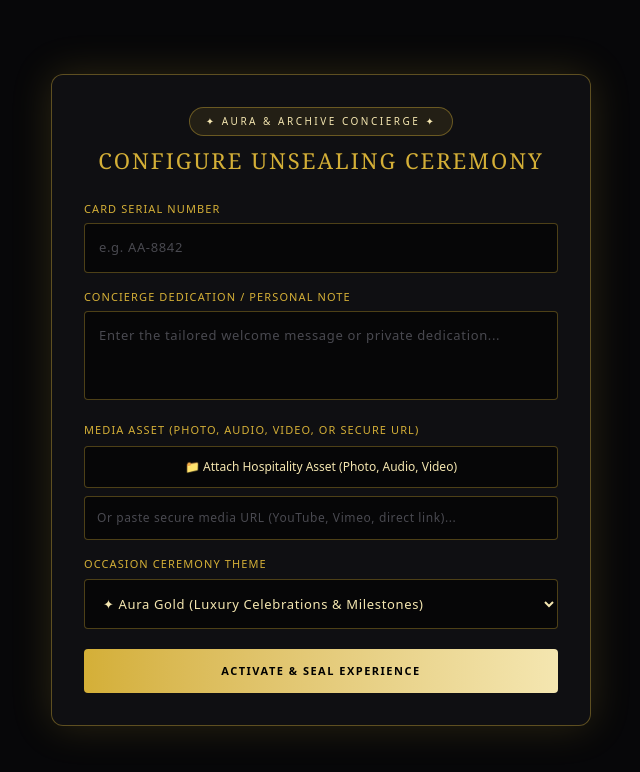
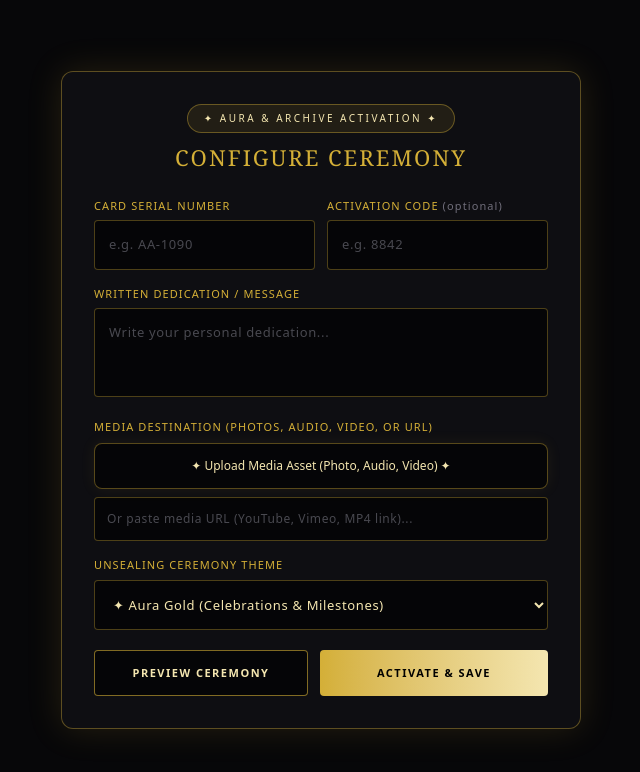
Before and after one commit to Aura-And-Archive/aura-and-archive-web, a Next.js app: page /activate in a window 1280 px wide. Shown: the top 772 px of the page, without its empty margins (319-959 px from the left). Built offline with nearby package versions, Linux system fonts and the light colour scheme.

Commit message:
Add working video preview modal, Aura Gold upload button & success badge, and theme shape validation

```diff
--- a/src/app/activate/page.tsx
+++ b/src/app/activate/page.tsx
@@ -1,19 +1,21 @@
 'use client';
 
-import { useState, useEffect, Suspense } from 'react';
+import { useState, useEffect, Suspense, useRef } from 'react';
 import { useSearchParams } from 'next/navigation';
 import { createClient } from '@supabase/supabase-js';
 
 function ActivateForm() {
   const searchParams = useSearchParams();
   const [serialNumber, setSerialNumber] = useState('');
+  const [activationCode, setActivationCode] = useState('');
   const [messageText, setMessageText] = useState('');
-  const [mediaUrl, setMediaUrl] = useState(''); // Clean & unpopulated
-  const [uploadedFileName, setUploadedFileName] = useState(''); // Masked status indicator
+  const [mediaUrl, setMediaUrl] = useState('');
+  const [uploadedFileName, setUploadedFileName] = useState('');
   const [effectType, setEffectType] = useState('gold-confetti');
   const [uploading, setUploading] = useState(false);
   const [status, setStatus] = useState<'idle' | 'loading' | 'success' | 'error'>('idle');
   const [errorMessage, setErrorMessage] = useState('');
+  const [showPreview, setShowPreview] = useState(false);
 
   useEffect(() => {
     const urlSerial = searchParams.get('id') || searchParams.get('serial') || searchParams.get('cardId');
@@ -22,7 +24,7 @@ function ActivateForm() {
     }
   }, [searchParams]);
 
-  // Handle direct file upload for Pictures, Audio, and Video (Hospitality Grade)
+  // Handle direct file upload for Pictures, Audio, and Video
   const handleFileUpload = async (e: React.ChangeEvent<HTMLInputElement>) => {
     const file = e.target.files?.[0];
     if (!file) return;
@@ -59,7 +61,7 @@ function ActivateForm() {
       setUploadedFileName(file.name);
     } catch (err: any) {
       console.error('Upload error:', err);
-      setErrorMessage(err?.message || 'Failed to upload media asset.');
+      setErrorMessage(err?.message || 'Failed to upload media file.');
     } finally {
       setUploading(false);
     }
@@ -108,27 +110,28 @@ function ActivateForm() {
     } catch (err: any) {
       console.error('Activation error:', err);
       setStatus('error');
-      setErrorMessage(err.message || 'Failed to activate experience.');
+      setErrorMessage(err.message || 'Failed to activate card.');
     }
   };
 
   return (
-    <div className="max-w-[540px] w-full bg-[#101014]/94 border border-[#d4af37]/40 rounded-xl p-6 md:p-8 shadow-[0_0_40px_rgba(212,175,55,0.18)] backdrop-blur-md space-y-6">
+    <div className="max-w-[520px] w-full bg-[#101014]/92 border border-[#d4af37]/40 rounded-xl p-6 md:p-8 shadow-[0_0_35px_rgba(212,175,55,0.15)] backdrop-blur-md space-y-6">
       <div className="text-center space-y-2">
         <div className="inline-block px-4 py-1.5 border border-[#d4af37]/40 rounded-[30px] text-[10px] tracking-[2.5px] uppercase text-[#f4e6b0] bg-[#d4af37]/10">
-          ✦ Aura & Archive Concierge ✦
+          ✦ Aura & Archive Activation ✦
         </div>
         <h1 className="font-serif text-[22px] uppercase text-[#d4af37] tracking-[2px]">
-          Configure Unsealing Ceremony
+          Configure Ceremony
         </h1>
         {serialNumber && (
           <p className="text-[12px] text-[#b0aebf] tracking-wider">
-            SECURE ACCESS ID: <span className="text-[#d4af37] font-semibold">{serialNumber}</span>
+            CARD ID: <span className="text-[#d4af37] font-semibold">{serialNumber}</span>
           </p>
         )}
       </div>
 
       <form onSubmit={handleActivate} className="space-y-4">
+        <div className="grid grid-cols-1 md:grid-cols-2 gap-3">
           <div>
             <label className="block text-[11px] uppercase tracking-widest text-[#d4af37] mb-1.5">
               Card Serial Number
@@ -137,49 +140,62 @@ function ActivateForm() {
               type="text"
               value={serialNumber}
               onChange={(e) => setSerialNumber(e.target.value)}
-            placeholder="e.g. AA-8842"
+              placeholder="e.g. AA-1090"
               required
               className="w-full bg-black/60 border border-[#d4af37]/35 p-3.5 text-white rounded text-[13px] tracking-wider placeholder:text-[#b0aebf]/40 focus:outline-none focus:border-[#d4af37]"
             />
           </div>
+          <div>
+            <label className="block text-[11px] uppercase tracking-widest text-[#d4af37] mb-1.5">
+              Activation Code <span className="text-[#b0aebf]/60 lowercase">(optional)</span>
+            </label>
+            <input
+              type="text"
+              value={activationCode}
+              onChange={(e) => setActivationCode(e.target.value)}
+              placeholder="e.g. 8842"
+              className="w-full bg-black/60 border border-[#d4af37]/35 p-3.5 text-white rounded text-[13px] tracking-wider placeholder:text-[#b0aebf]/40 focus:outline-none focus:border-[#d4af37]"
+            />
+          </div>
+        </div>
 
         <div>
           <label className="block text-[11px] uppercase tracking-widest text-[#d4af37] mb-1.5">
-            Concierge Dedication / Personal Note
+            Written Dedication / Message
           </label>
           <textarea
             value={messageText}
             onChange={(e) => setMessageText(e.target.value)}
-            placeholder="Enter the tailored welcome message or private dedication..."
+            placeholder="Write your personal dedication..."
             rows={3}
             className="w-full bg-black/60 border border-[#d4af37]/35 p-3.5 text-white rounded text-[13px] tracking-wider placeholder:text-[#b0aebf]/40 focus:outline-none focus:border-[#d4af37] resize-none"
           />
         </div>
 
-        {/* Premium Masked Media Destination UI */}
+        {/* Modern Aura Gold Upload Button & Masked Success State */}
         <div className="space-y-2">
           <label className="block text-[11px] uppercase tracking-widest text-[#d4af37]">
-            Media Asset (Photo, Audio, Video, or Secure URL)
+            Media Destination (Photos, Audio, Video, or URL)
           </label>
 
           {uploadedFileName ? (
-            <div className="flex items-center justify-between bg-[#102217] border border-[#2e7d32] p-3 rounded text-xs text-[#a5d6a7]">
-              <div className="flex items-center gap-2 truncate pr-2">
-                <span className="text-emerald-400 font-bold text-sm">✓</span>
-                <span className="truncate font-medium">Asset Secured: {uploadedFileName}</span>
+            <div className="flex items-center justify-between bg-[#d4af37]/10 border border-[#d4af37]/50 p-3.5 rounded-lg text-xs text-[#f4e6b0]">
+              <div className="flex items-center gap-2.5 truncate pr-2">
+                <span className="text-[#d4af37] font-bold">✦</span>
+                <span className="truncate font-medium">Asset Attached: {uploadedFileName}</span>
               </div>
               <button
                 type="button"
                 onClick={handleClearMedia}
-                className="text-[11px] text-red-300 hover:text-red-100 uppercase tracking-wider underline cursor-pointer shrink-0"
+                className="text-[11px] text-[#b0aebf] hover:text-[#f4e6b0] uppercase tracking-wider underline cursor-pointer shrink-0"
               >
                 Replace
               </button>
             </div>
           ) : (
             <div className="space-y-2">
-              <label className="block cursor-pointer bg-black/60 border border-[#d4af37]/35 hover:border-[#d4af37] p-3 text-center text-xs text-[#f4e6b0] rounded transition-colors">
-                {uploading ? 'Securing Asset in Vault...' : '📁 Attach Hospitality Asset (Photo, Audio, Video)'}
+              <label className="block cursor-pointer bg-black/60 border border-[#d4af37]/40 hover:border-[#d4af37] p-3.5 text-center text-xs text-[#f4e6b0] rounded-lg transition-all shadow-[0_0_15px_rgba(212,175,55,0.08)]">
+                {uploading ? 'Securing Asset in Vault...' : '✦ Upload Media Asset (Photo, Audio, Video) ✦'}
                 <input type="file" accept="image/*,audio/*,video/*" onChange={handleFileUpload} className="hidden" />
               </label>
 
@@ -187,7 +203,7 @@ function ActivateForm() {
                 type="text"
                 value={mediaUrl}
                 onChange={(e) => setMediaUrl(e.target.value)}
-                placeholder="Or paste secure media URL (YouTube, Vimeo, direct link)..."
+                placeholder="Or paste media URL (YouTube, Vimeo, MP4 link)..."
                 className="w-full bg-black/60 border border-[#d4af37]/35 p-3 text-white rounded text-[12px] tracking-wider placeholder:text-[#b0aebf]/40 focus:outline-none focus:border-[#d4af37]"
               />
             </div>
@@ -196,18 +212,18 @@ function ActivateForm() {
 
         <div>
           <label className="block text-[11px] uppercase tracking-widest text-[#d4af37] mb-1.5">
-            Occasion Ceremony Theme
+            Unsealing Ceremony Theme
           </label>
           <select
             value={effectType}
             onChange={(e) => setEffectType(e.target.value)}
             className="w-full bg-black/60 border border-[#d4af37]/35 p-3.5 text-[#f4e6b0] rounded text-[13px] tracking-wider focus:outline-none focus:border-[#d4af37]"
           >
-            <option value="gold-confetti">✦ Aura Gold (Luxury Celebrations & Milestones)</option>
-            <option value="executive-light">✦ Corporate Lumina (Hospitality & Executive)</option>
+            <option value="gold-confetti">✦ Aura Gold (Celebrations & Milestones)</option>
+            <option value="executive-light">✦ Corporate Lumina (Professional & Commercial)</option>
             <option value="eternal-dove">✦ Eternal Remembrance (Condolences & Memorials)</option>
-            <option value="gender-reveal">✦ New Arrival (Boutique Baby & Family Gifts)</option>
-            <option value="ruby-petal">✦ Crimson Romance (Resort Anniversaries & Proposals)</option>
+            <option value="gender-reveal">✦ New Arrival (Baby Showers & Gender Reveals)</option>
+            <option value="ruby-petal">✦ Crimson Romance (Anniversaries & Proposals)</option>
           </select>
         </div>
 
@@ -216,25 +232,63 @@ function ActivateForm() {
         )}
 
         <div className="flex gap-3 pt-1">
-          {serialNumber && (
-            <a
-              href={`/v/${encodeURIComponent(serialNumber.trim())}`}
-              target="_blank"
-              rel="noopener noreferrer"
-              className="flex-1 bg-black/60 border border-[#d4af37]/60 hover:border-[#d4af37] text-[#f4e6b0] text-center font-semibold py-3.5 px-4 rounded text-[11px] uppercase tracking-[1.5px] transition-all"
+          <button
+            type="button"
+            onClick={() => setShowPreview(true)}
+            className="flex-1 bg-black/60 border border-[#d4af37]/60 hover:border-[#d4af37] text-[#f4e6b0] font-semibold py-3.5 px-4 rounded text-[11px] uppercase tracking-[1.5px] transition-all cursor-pointer"
           >
-              Preview Ceremony ↗
-            </a>
-          )}
+            Preview Ceremony
+          </button>
+
           <button
             type="submit"
             disabled={status === 'loading' || status === 'success'}
-            className="flex-2 w-full bg-gradient-to-r from-[#d4af37] to-[#f4e6b0] hover:brightness-110 text-black font-semibold py-3.5 px-6 rounded text-[11px] uppercase tracking-[1.5px] transition-all cursor-pointer disabled:opacity-50"
+            className="flex-1 bg-gradient-to-r from-[#d4af37] to-[#f4e6b0] hover:brightness-110 text-black font-semibold py-3.5 px-6 rounded text-[11px] uppercase tracking-[1.5px] transition-all cursor-pointer disabled:opacity-50"
           >
-            {status === 'loading' ? 'Encrypting & Saving...' : status === 'success' ? 'Ceremony Live!' : 'Activate & Seal Experience'}
+            {status === 'loading' ? 'Activating Card...' : status === 'success' ? 'Activated!' : 'Activate & Save'}
           </button>
         </div>
       </form>
+
+      {/* Fully Functional Live Preview Modal */}
+      {showPreview && (
+        <div className="fixed inset-0 bg-black/85 backdrop-blur-md z-50 flex items-center justify-center p-4">
+          <div className="max-w-[500px] w-full bg-[#101014] border border-[#d4af37] rounded-xl p-6 text-center space-y-4 shadow-2xl relative max-h-[90vh] overflow-y-auto">
+            <button
+              onClick={() => setShowPreview(false)}
+              className="absolute top-3 right-3 text-[#d4af37] hover:text-white text-xs uppercase tracking-wider"
+            >
+              ✕ Close
+            </button>
+            <div className="inline-block px-3 py-1 border border-[#d4af37]/40 rounded-full text-[10px] uppercase text-[#f4e6b0] bg-[#d4af37]/10">
+              ✦ Live Ceremony Preview ({effectType}) ✦
+            </div>
+            <h2 className="text-lg font-serif uppercase text-[#d4af37]">Unsealing Preview</h2>
+
+            <div className="bg-black/60 border border-[#d4af37]/30 p-4 rounded text-left space-y-2 text-sm text-[#f4e6b0]">
+              <p className="text-[10px] uppercase tracking-widest text-[#d4af37]">Message:</p>
+              <p className="text-white text-sm font-light">{messageText || "No custom message entered yet."}</p>
+            </div>
+
+            {mediaUrl ? (
+              <div className="relative w-full rounded border border-[#d4af37]/30 bg-black aspect-video overflow-hidden">
+                <video src={mediaUrl} controls playsInline className="w-full h-full object-contain" />
+              </div>
+            ) : (
+              <div className="p-3 bg-black/40 border border-[#d4af37]/20 rounded text-xs text-[#b0aebf]">
+                No media attached for preview.
+              </div>
+            )}
+
+            <button
+              onClick={() => setShowPreview(false)}
+              className="w-full bg-gradient-to-r from-[#d4af37] to-[#f4e6b0] text-black font-semibold py-3 rounded text-xs uppercase tracking-wider cursor-pointer"
+            >
+              Return to Editing
+            </button>
+          </div>
+        </div>
+      )}
     </div>
   );
 }
@@ -242,7 +296,7 @@ function ActivateForm() {
 export default function ActivatePage() {
   return (
     <div className="min-h-screen bg-[#070709] text-white flex flex-col items-center justify-center p-4">
-      <Suspense fallback={<div className="text-[#d4af37] text-sm animate-pulse">Loading concierge portal...</div>}>
+      <Suspense fallback={<div className="text-[#d4af37] text-sm animate-pulse">Loading activation portal...</div>}>
         <ActivateForm />
       </Suspense>
     </div>
--- a/src/app/v/[id]/ExperienceClient.tsx
+++ b/src/app/v/[id]/ExperienceClient.tsx
@@ -103,6 +103,56 @@ export default function ExperienceClient({ cardId }: { cardId: string }) {
   const activeThemeKey = cardData?.effect_type || 'gold-confetti';
   const theme = THEME_STYLES[activeThemeKey] || THEME_STYLES['gold-confetti'];
 
+  // Custom Shape Drawer Engine
+  const drawCustomShape = (ctx: CanvasRenderingContext2D, type: string, size: number, color: string) => {
+    ctx.fillStyle = color;
+    ctx.strokeStyle = color;
+
+    if (type === 'ruby-petal') {
+      // Organic Rose Petal Shape 🌹
+      ctx.beginPath();
+      ctx.moveTo(0, -size);
+      ctx.bezierCurveTo(size * 1.2, -size * 0.8, size * 1.5, size * 0.5, 0, size * 1.2);
+      ctx.bezierCurveTo(-size * 1.5, size * 0.5, -size * 1.2, -size * 0.8, 0, -size);
+      ctx.fill();
+    } else if (type === 'eternal-dove') {
+      // White Peace Dove Wings Shape 🕊️
+      ctx.beginPath();
+      ctx.moveTo(0, 0);
+      ctx.quadraticCurveTo(size * 0.8, -size * 1.2, size * 1.4, -size * 0.4);
+      ctx.quadraticCurveTo(size * 0.6, size * 0.2, 0, size * 0.5);
+      ctx.quadraticCurveTo(-size * 0.6, size * 0.2, -size * 1.4, -size * 0.4);
+      ctx.quadraticCurveTo(-size * 0.8, -size * 1.2, 0, 0);
+      ctx.fill();
+    } else if (type === 'gender-reveal') {
+      // Baby Bottle Silhouette 🍼
+      ctx.beginPath();
+      ctx.roundRect(-size * 0.4, -size * 0.6, size * 0.8, size * 1.2, [size * 0.2]);
+      ctx.fill();
+      ctx.beginPath();
+      ctx.arc(0, -size * 0.8, size * 0.25, 0, Math.PI * 2);
+      ctx.fill();
+    } else if (type === 'executive-light') {
+      // Sleek Platinum Ray / Prism
+      ctx.shadowColor = 'rgba(229, 228, 226, 0.9)';
+      ctx.shadowBlur = 12;
+      ctx.fillRect(-size * 0.2, -size * 1.6, size * 0.4, size * 3.2);
+    } else {
+      // Classic Gold Foil Shimmer ✦
+      ctx.beginPath();
+      ctx.moveTo(0, -size);
+      ctx.lineTo(size * 0.3, -size * 0.3);
+      ctx.lineTo(size, 0);
+      ctx.lineTo(size * 0.3, size * 0.3);
+      ctx.lineTo(0, size);
+      ctx.lineTo(-size * 0.3, size * 0.3);
+      ctx.lineTo(-size, 0);
+      ctx.lineTo(-size * 0.3, -size * 0.3);
+      ctx.closePath();
+      ctx.fill();
+    }
+  };
+
   const triggerUnsealingEffect = (themeKey = 'gold-confetti') => {
     const canvas = document.createElement('canvas');
     canvas.width = window.innerWidth;
@@ -120,26 +170,26 @@ export default function ExperienceClient({ cardId }: { cardId: string }) {
     if (!ctx) return;
 
     const particles: Array<any> = [];
-    const count = themeKey === 'executive-light' ? 60 : 140;
+    const count = themeKey === 'executive-light' ? 50 : 120;
 
     let colors = ['#d4af37', '#f4e6b0', '#96760e'];
-    if (themeKey === 'ruby-petal') colors = ['#8b0000', '#dc143c', '#ff1493', '#b22222'];
-    if (themeKey === 'eternal-dove') colors = ['#ffffff', '#f0f8ff', '#e0ffff'];
-    if (themeKey === 'gender-reveal') colors = ['#ffb6c1', '#87ceeb', '#ffffff', '#ff69b4'];
-    if (themeKey === 'executive-light') colors = ['#d4af37', '#ffffff', '#e5e4e2'];
+    if (themeKey === 'ruby-petal') colors = ['#8b0000', '#dc143c', '#ff1493', '#e60049'];
+    if (themeKey === 'eternal-dove') colors = ['#ffffff', '#f0f8ff', '#e6f2ff'];
+    if (themeKey === 'gender-reveal') colors = ['#ffb6c1', '#87ceeb', '#ffffff', '#ff69b4', '#70d6ff'];
+    if (themeKey === 'executive-light') colors = ['#ffffff', '#e5e4e2', '#d4af37'];
 
     for (let i = 0; i < count; i++) {
       particles.push({
         x: themeKey === 'executive-light' ? Math.random() * window.innerWidth : window.innerWidth / 2,
         y: themeKey === 'executive-light' ? window.innerHeight + 20 : window.innerHeight / 2 - 40,
-        vx: (Math.random() - 0.5) * (themeKey === 'executive-light' ? 2 : 20),
-        vy: themeKey === 'executive-light' ? -(Math.random() * 4 + 2) : (Math.random() - 0.7) * 18 - 4,
-        size: Math.random() * 8 + 4,
+        vx: (Math.random() - 0.5) * (themeKey === 'executive-light' ? 2 : 18),
+        vy: themeKey === 'executive-light' ? -(Math.random() * 4 + 2) : (Math.random() - 0.7) * 16 - 4,
+        size: Math.random() * 7 + 6,
         color: colors[Math.floor(Math.random() * colors.length)],
         rotation: Math.random() * Math.PI * 2,
-        rotSpeed: (Math.random() - 0.5) * 0.2,
+        rotSpeed: (Math.random() - 0.5) * 0.15,
         opacity: 1,
-        sway: Math.random() * 2,
+        sway: Math.random() * 3,
       });
     }
 
@@ -151,18 +201,18 @@ export default function ExperienceClient({ cardId }: { cardId: string }) {
       ctx.clearRect(0, 0, canvas.width, canvas.height);
 
       particles.forEach((p) => {
-        p.x += p.vx + Math.sin(elapsed * 0.003 + p.sway) * 0.5;
+        p.x += p.vx + Math.sin(elapsed * 0.003 + p.sway) * 0.6;
         p.y += p.vy;
 
         if (themeKey !== 'executive-light') {
-          p.vy += 0.25;
+          p.vy += 0.22;
           p.vx *= 0.98;
         }
 
         p.rotation += p.rotSpeed;
 
-        if (elapsed > 1800) {
-          p.opacity -= 0.02;
+        if (elapsed > 2000) {
+          p.opacity -= 0.018;
         }
 
         if (p.opacity > 0) {
@@ -170,29 +220,14 @@ export default function ExperienceClient({ cardId }: { cardId: string }) {
           ctx.globalAlpha = Math.max(0, p.opacity);
           ctx.translate(p.x, p.y);
           ctx.rotate(p.rotation);
-          ctx.fillStyle = p.color;
 
-          if (themeKey === 'ruby-petal') {
-            ctx.beginPath();
-            ctx.ellipse(0, 0, p.size, p.size * 0.5, 0, 0, Math.PI * 2);
-            ctx.fill();
-          } else if (themeKey === 'eternal-dove') {
-            ctx.beginPath();
-            ctx.arc(0, 0, p.size * 0.8, 0, Math.PI * 2);
-            ctx.fill();
-          } else if (themeKey === 'executive-light') {
-            ctx.shadowColor = 'rgba(229, 228, 226, 0.9)';
-            ctx.shadowBlur = 10;
-            ctx.fillRect(-p.size / 4, -p.size * 1.5, p.size / 2, p.size * 3);
-          } else {
-            ctx.fillRect(-p.size / 2, -p.size / 2, p.size, p.size * 0.6);
-          }
+          drawCustomShape(ctx, themeKey, p.size, p.color);
 
           ctx.restore();
         }
       });
 
-      if (elapsed < 3000) {
+      if (elapsed < 3500) {
         animationFrameId = requestAnimationFrame(render);
       } else {
         canvas.remove();
@@ -242,7 +277,7 @@ export default function ExperienceClient({ cardId }: { cardId: string }) {
           )}
         </div>
 
-        {/* Video Container */}
+        {/* Media Container */}
         {cardData?.media_url && (
           <div className={`relative w-full rounded-lg overflow-hidden border ${theme.badgeBorder} bg-black aspect-video`}>
             <video
```
Lines whose indentation alone changed are shown as unchanged.
